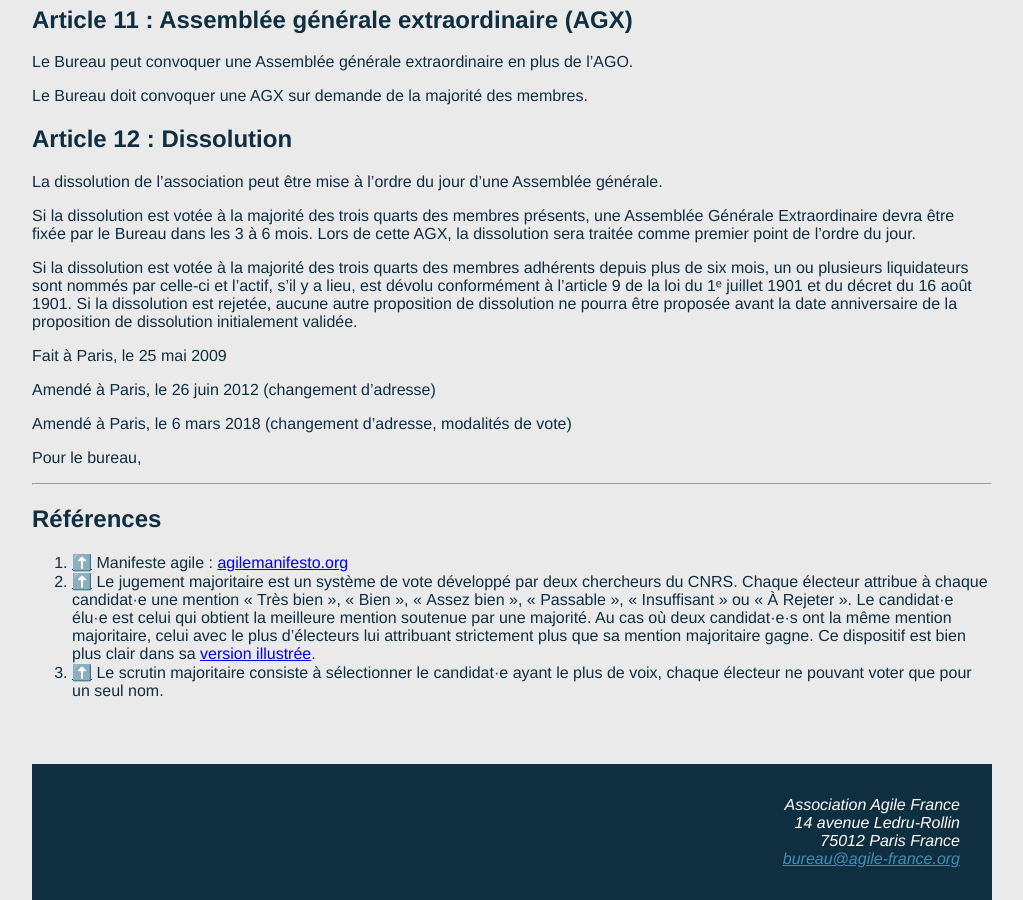
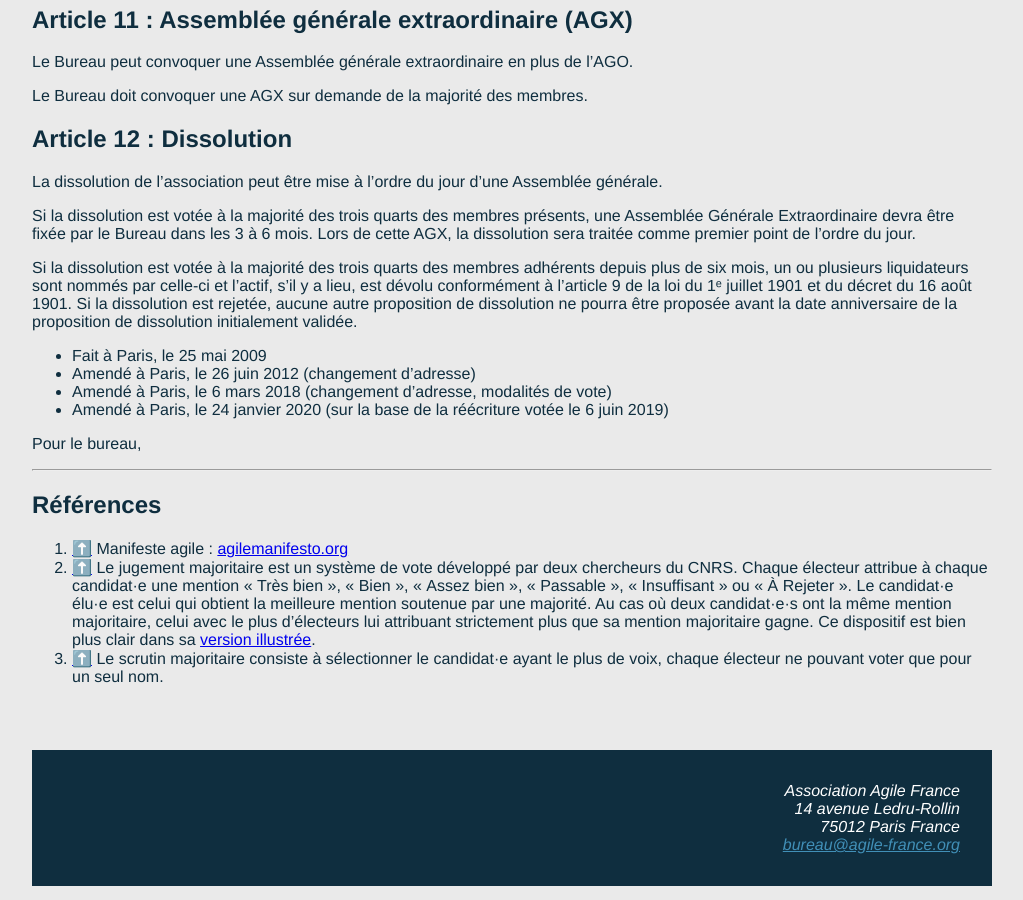
Before and after one commit to AgileFrance/AgileFrance.github.io, a Jekyll site: the page built from _pages/statuts.md, in a window 1280 px wide and 900 px high, scrolled down 2105 px. Shown: the whole window, without its empty margins (128-1151 px from the left). Built offline with Jekyll 4.4.1, drawn with Linux system fonts in a browser that asks for light colours.

Commit message:
Ajoute la date d'amendement

```diff
--- a/_pages/statuts.md
+++ b/_pages/statuts.md
@@ -98,11 +98,10 @@ Si la dissolution est votée à la majorité des trois quarts des membres adhér
 Si la dissolution est rejetée, aucune autre proposition de dissolution ne pourra être proposée avant la date anniversaire de la proposition de dissolution initialement validée.
 
 
-Fait à Paris, le 25 mai 2009
-
-Amendé à Paris, le 26 juin 2012 (changement d'adresse)
-
-Amendé à Paris, le 6 mars 2018 (changement d'adresse, modalités de vote)
+- Fait à Paris, le 25 mai 2009
+- Amendé à Paris, le 26 juin 2012 (changement d'adresse)
+- Amendé à Paris, le 6 mars 2018 (changement d'adresse, modalités de vote)
+- Amendé à Paris, le 24 janvier 2020 (sur la base de la réécriture votée le 6 juin 2019)
 
 Pour le bureau,
 
```
